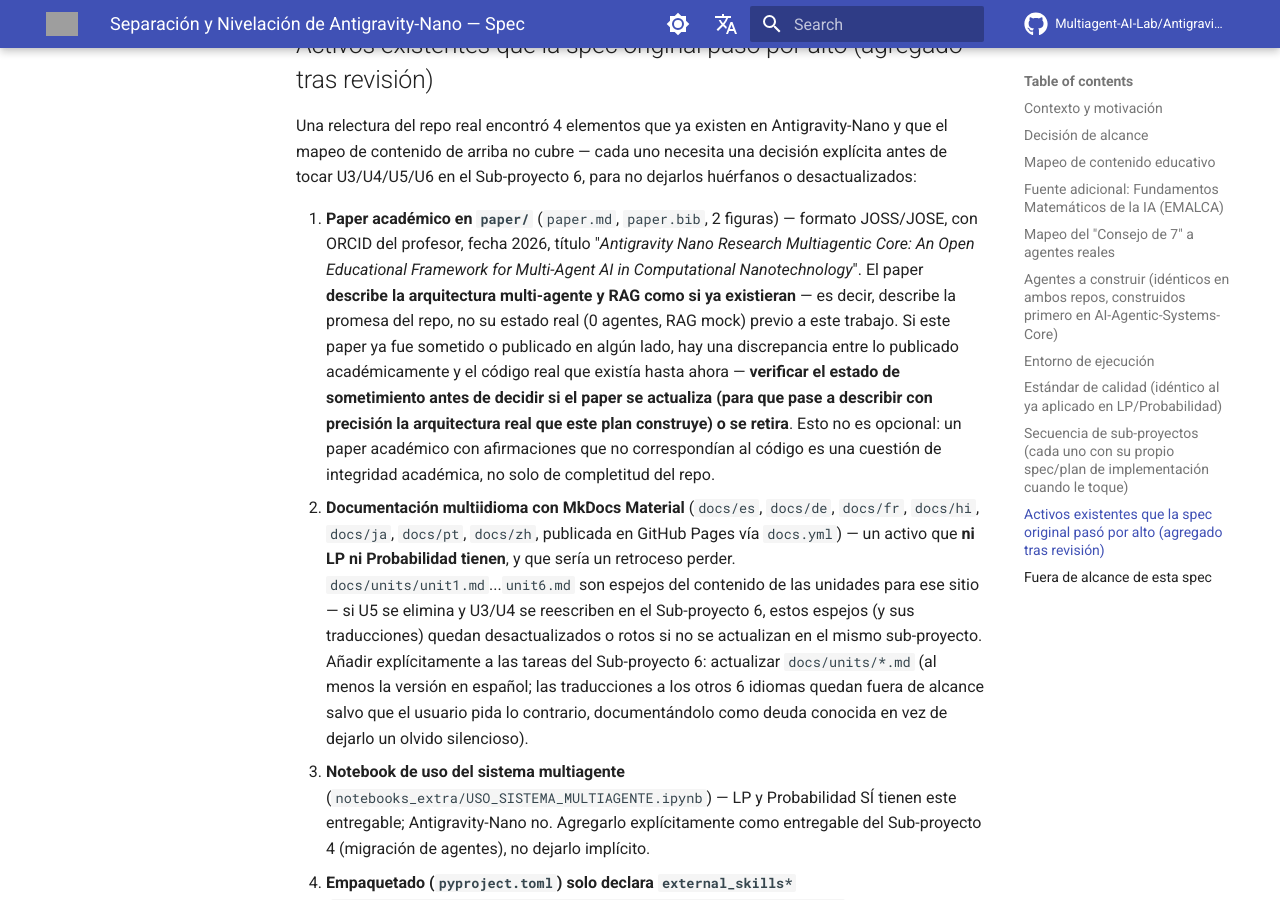
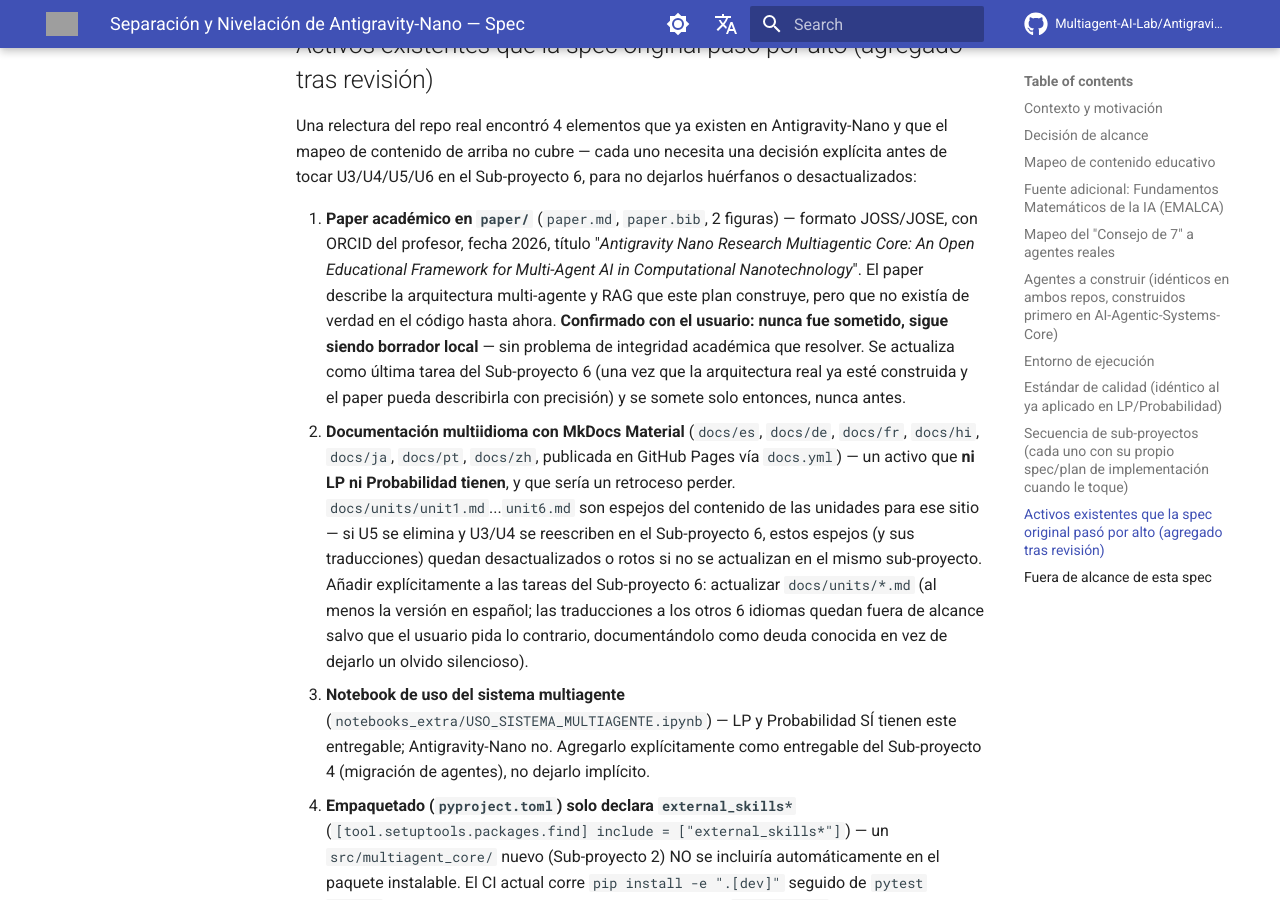
Before and after one commit to Multiagent-AI-Lab/Antigravity-Nano-Research-Multiagentic-Core, an MkDocs documentation site: the page built from docs/superpowers/specs/2026-09-01-separacion-y-nivelacion-antigravity-nano.md, in a window 1280 px wide and 900 px high, scrolled down 6419 px. Built offline with MkDocs 1.6.1 and Material for MkDocs 9.7.7, drawn with Linux system fonts in a browser that asks for light colours; comment, search, counter and statistics services are not loaded; grey boxes are pictures that could not be loaded.

Commit message:
docs: confirmar que el paper JOSS nunca fue sometido, sin riesgo de integridad academica

```diff
--- a/docs/superpowers/specs/2026-09-01-separacion-y-nivelacion-antigravity-nano.md
+++ b/docs/superpowers/specs/2026-09-01-separacion-y-nivelacion-antigravity-nano.md
@@ -103,7 +103,7 @@ Cada sub-proyecto pasa por su propio ciclo: brainstorming (si su alcance no est
 
 Una relectura del repo real encontró 4 elementos que ya existen en Antigravity-Nano y que el mapeo de contenido de arriba no cubre — cada uno necesita una decisión explícita antes de tocar U3/U4/U5/U6 en el Sub-proyecto 6, para no dejarlos huérfanos o desactualizados:
 
-1. **Paper académico en `paper/`** (`paper.md`, `paper.bib`, 2 figuras) — formato JOSS/JOSE, con ORCID del profesor, fecha 2026, título "*Antigravity Nano Research Multiagentic Core: An Open Educational Framework for Multi-Agent AI in Computational Nanotechnology*". El paper **describe la arquitectura multi-agente y RAG como si ya existieran** — es decir, describe la promesa del repo, no su estado real (0 agentes, RAG mock) previo a este trabajo. Si este paper ya fue sometido o publicado en algún lado, hay una discrepancia entre lo publicado académicamente y el código real que existía hasta ahora — **verificar el estado de sometimiento antes de decidir si el paper se actualiza (para que pase a describir con precisión la arquitectura real que este plan construye) o se retira**. Esto no es opcional: un paper académico con afirmaciones que no correspondían al código es una cuestión de integridad académica, no solo de completitud del repo.
+1. **Paper académico en `paper/`** (`paper.md`, `paper.bib`, 2 figuras) — formato JOSS/JOSE, con ORCID del profesor, fecha 2026, título "*Antigravity Nano Research Multiagentic Core: An Open Educational Framework for Multi-Agent AI in Computational Nanotechnology*". El paper describe la arquitectura multi-agente y RAG que este plan construye, pero que no existía de verdad en el código hasta ahora. **Confirmado con el usuario: nunca fue sometido, sigue siendo borrador local** — sin problema de integridad académica que resolver. Se actualiza como última tarea del Sub-proyecto 6 (una vez que la arquitectura real ya esté construida y el paper pueda describirla con precisión) y se somete solo entonces, nunca antes.
 2. **Documentación multiidioma con MkDocs Material** (`docs/es`, `docs/de`, `docs/fr`, `docs/hi`, `docs/ja`, `docs/pt`, `docs/zh`, publicada en GitHub Pages vía `docs.yml`) — un activo que **ni LP ni Probabilidad tienen**, y que sería un retroceso perder. `docs/units/unit1.md`...`unit6.md` son espejos del contenido de las unidades para ese sitio — si U5 se elimina y U3/U4 se reescriben en el Sub-proyecto 6, estos espejos (y sus traducciones) quedan desactualizados o rotos si no se actualizan en el mismo sub-proyecto. Añadir explícitamente a las tareas del Sub-proyecto 6: actualizar `docs/units/*.md` (al menos la versión en español; las traducciones a los otros 6 idiomas quedan fuera de alcance salvo que el usuario pida lo contrario, documentándolo como deuda conocida en vez de dejarlo un olvido silencioso).
 3. **Notebook de uso del sistema multiagente** (`notebooks_extra/USO_SISTEMA_MULTIAGENTE.ipynb`) — LP y Probabilidad SÍ tienen este entregable; Antigravity-Nano no. Agregarlo explícitamente como entregable del Sub-proyecto 4 (migración de agentes), no dejarlo implícito.
 4. **Empaquetado (`pyproject.toml`) solo declara `external_skills*`** (`[tool.setuptools.packages.find] include = ["external_skills*"]`) — un `src/multiagent_core/` nuevo (Sub-proyecto 2) NO se incluiría automáticamente en el paquete instalable. El CI actual corre `pip install -e ".[dev]"` seguido de `pytest tests/`; sin actualizar esta declaración, el CI fallaría con `ImportError` en cualquier test que importe un agente nuevo. Añadir explícitamente como primer paso técnico del Sub-proyecto 2: actualizar `[tool.setuptools.packages.find]` para incluir `src*` o `multiagent_core*`, verificando `pip install -e ".[dev]"` en local antes de commitear.
```
